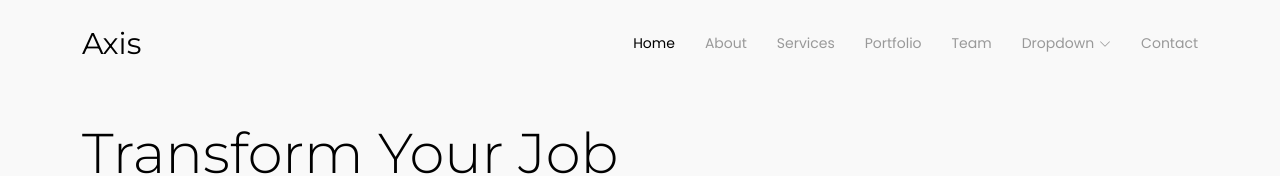
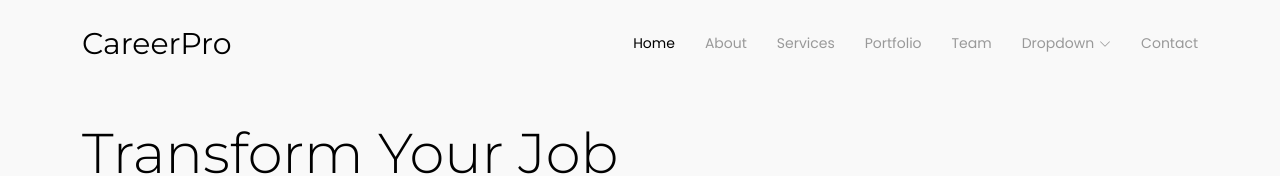
Before and after one commit to hngondoki/careerpro, a plain HTML site: page index.html in a window 1280 px wide. Shown: the top 176 px of the page. Drawn offline with Linux system fonts and the light colour scheme.

Commit message:
Change site name from 'Axis' to 'CareerPro'

```diff
--- a/index.html
+++ b/index.html
@@ -44,7 +44,7 @@
       <a href="index.html" class="logo d-flex align-items-center">
         <!-- Uncomment the line below if you also wish to use an image logo -->
         <!-- <img src="https://github.com/hngondoki/careerpro/blob/main/images/front_image.png?raw=true" alt=""> -->
-        <h1 class="sitename">Axis</h1>
+        <h1 class="sitename">CareerPro</h1>
       </a>
 
       <nav id="navmenu" class="navmenu">
```
